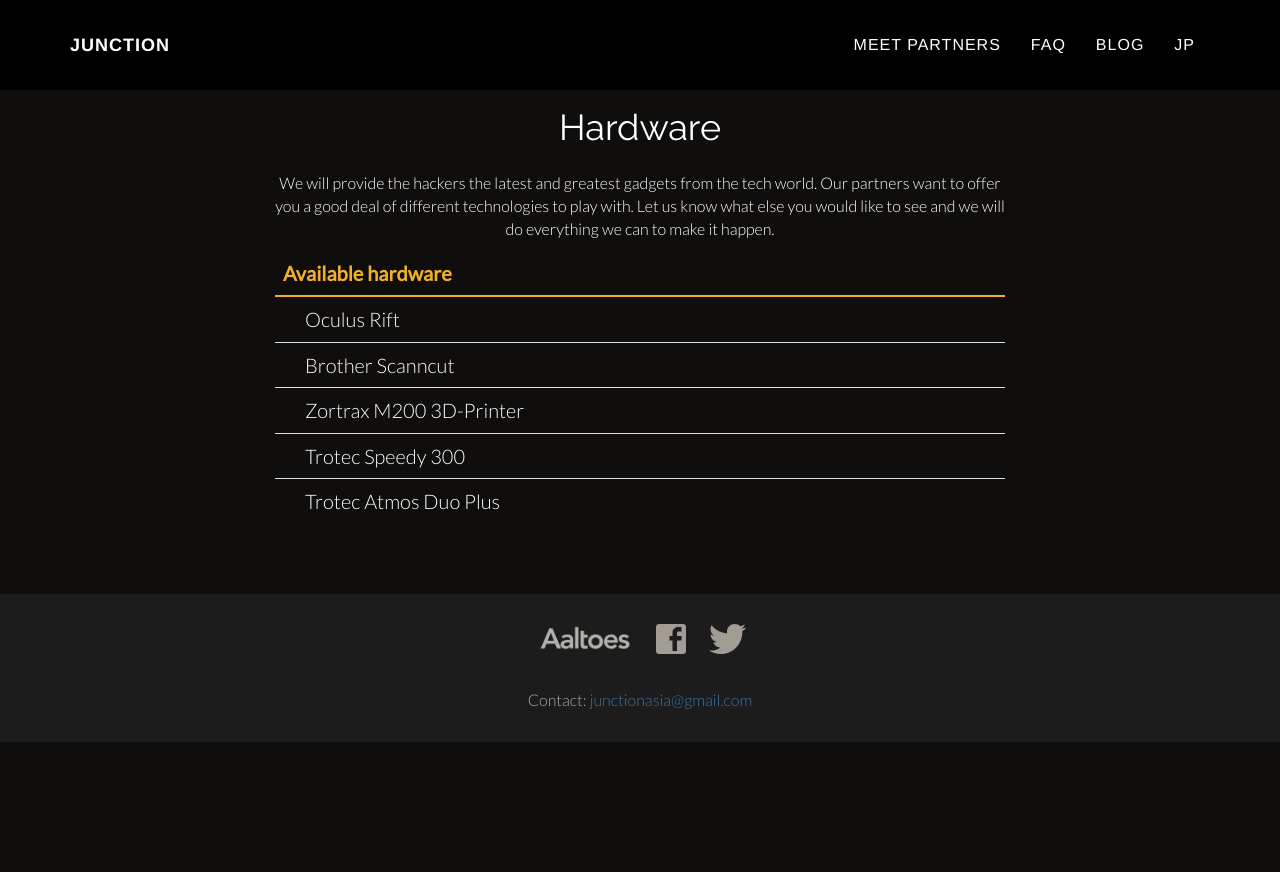
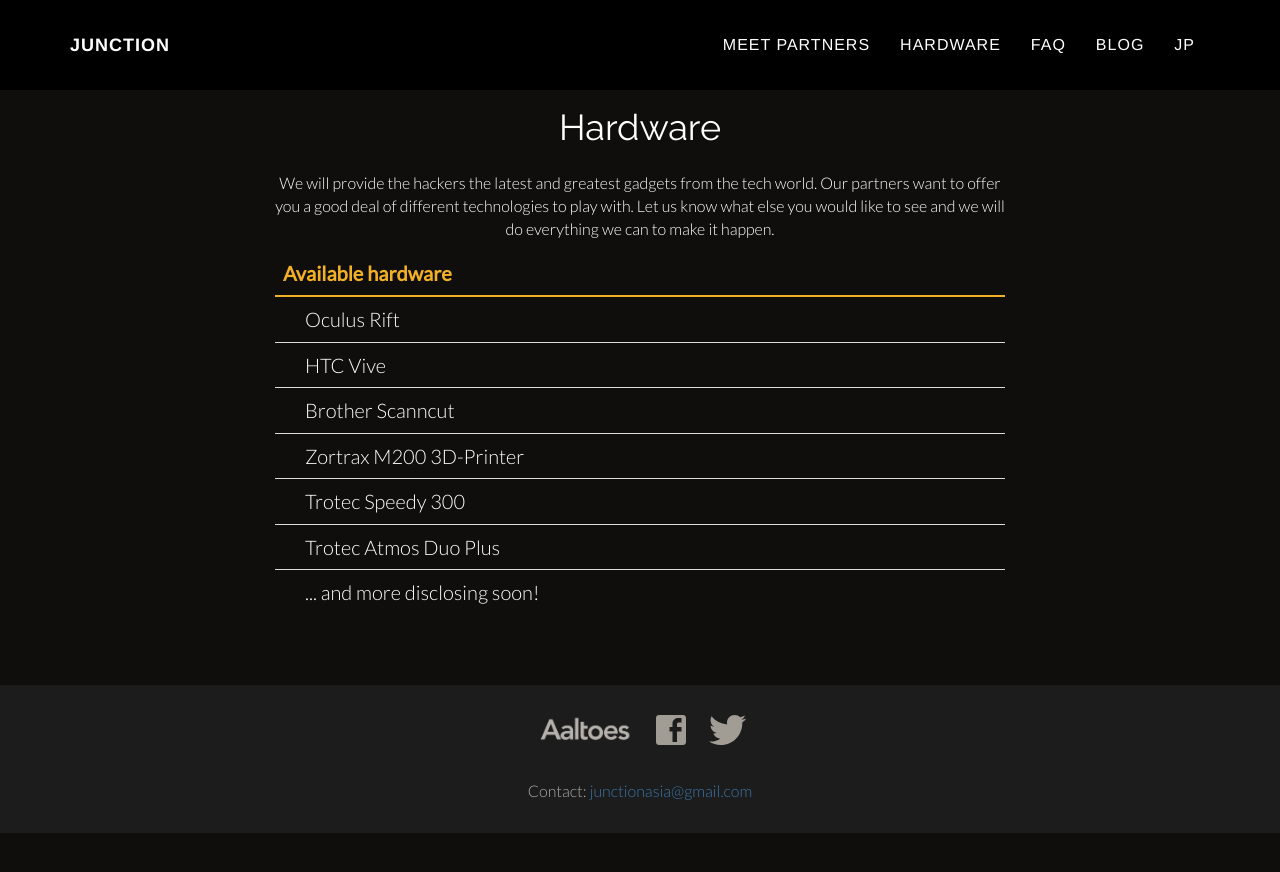
Before and after one commit to junctionasia/junctionasia.github.io, a Jekyll site: the page built from hardware.html, in a window 1280 px wide. Shown: the top 872 px of the page. Built offline with Jekyll 4.4.1, drawn with Linux system fonts in a browser that asks for light colours; nearby versions of some CDN libraries.

Commit message:
header hardware impelementation

```diff
--- a/_includes/header.html
+++ b/_includes/header.html
@@ -15,6 +15,9 @@
 				<li>
                     <a class="page-scroll" href="{{ "/partners.html" | prepend: site.baseurl }}">Meet partners</a>
                 </li>
+		        <li>
+                    <a class="page-scroll" href="{{ "/hardware.html" | prepend: site.baseurl }}">Hardware</a>
+                </li>
                 <li>
                     <a class="page-scroll" href="{{ "/faq.html" | prepend: site.baseurl }}">FAQ</a>
                 </li>
--- a/hardware.html
+++ b/hardware.html
@@ -14,11 +14,13 @@
                         <tr><td>Available hardware</td></tr>
                     </thead>
                     <tbody style="padding-left:20px" >
-                       				 <tr><td> Oculus Rift </td></tr>
+                       	<tr><td> Oculus Rift </td></tr>
+                       	<tr><td> HTC Vive </td></tr>
 						<tr><td> Brother Scanncut </td></tr>
 						<tr><td> Zortrax M200 3D-Printer </td></tr>
 						<tr><td> Trotec Speedy 300 </td></tr>
 						<tr><td> Trotec Atmos Duo Plus</td></tr>
+						<tr><td> ... and more disclosing soon!</td></tr>
                     </tbody>
                 </table>
 
--- a/index.html
+++ b/index.html
@@ -198,6 +198,8 @@
         <h2 style="padding-top:110px;">Fill out our register form!</h2>
         <br />
         <button onclick="location.href='https://docs.google.com/forms/d/1n573xG_Ar61wcK3UlXDhNeKL0MW2k11l7IPwwgQn3gI/viewform';" class="link_button">Register!</button>
+        <br />
+        <br />
         <p>By registering, you agree to our <a href="/terms-and-conditions.html">terms and conditions.</a>
 </section>
 <div class="bars"></div>
```
